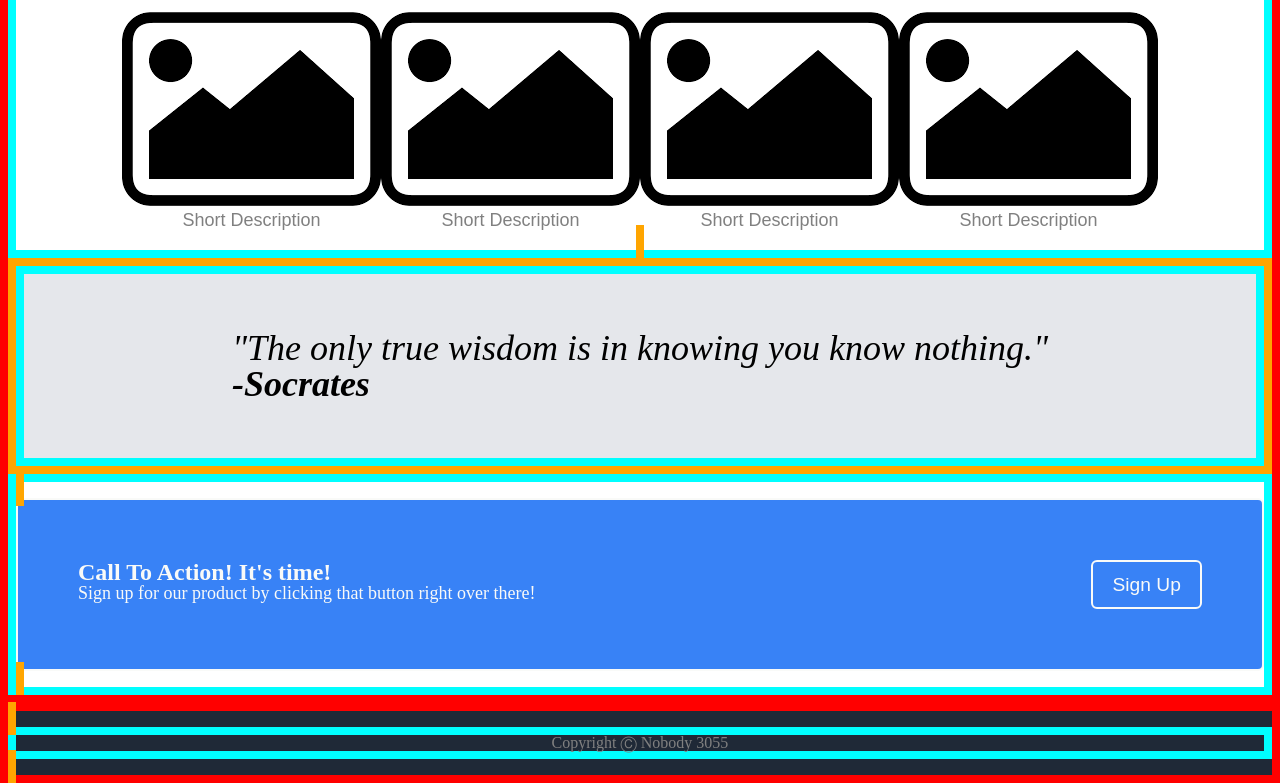
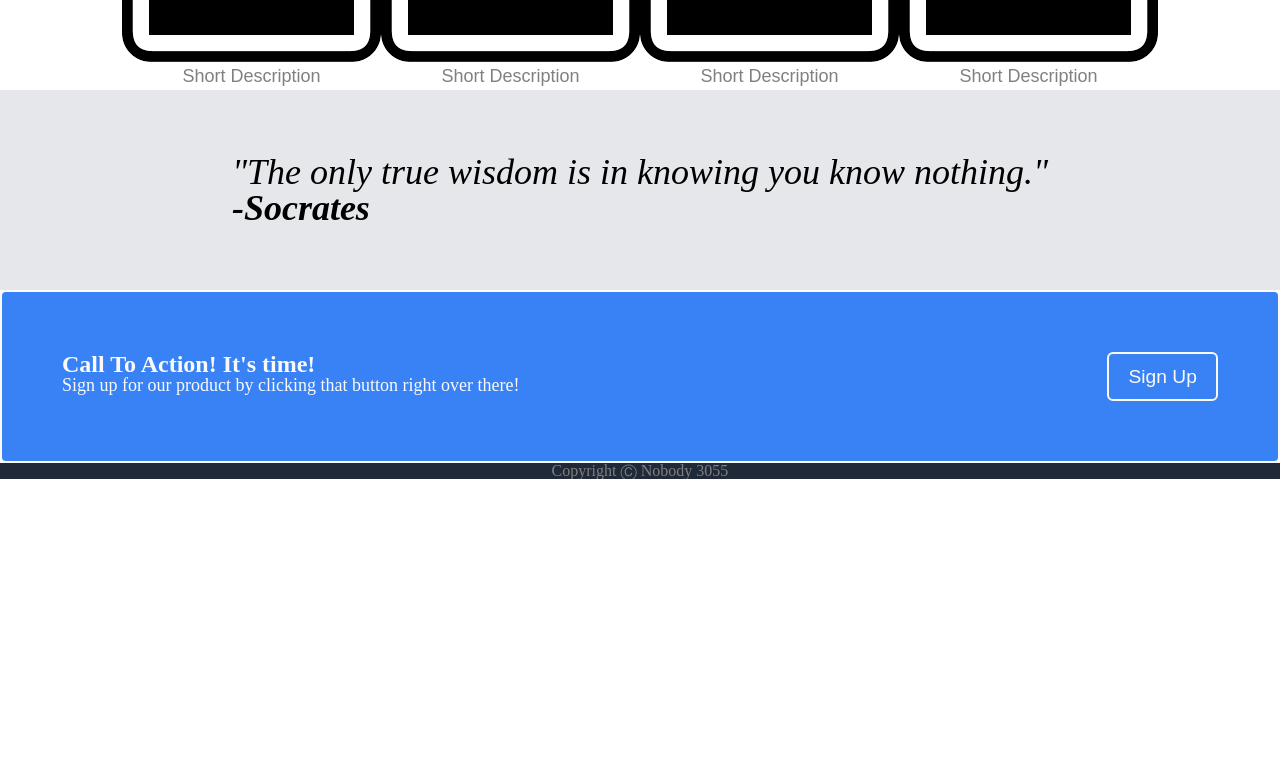
Before and after one commit to OdinScriptKitty/Landing-Page-Example, a plain HTML site: page index.html in a window 1280 px wide. Shown: the part 621-1404 px from the top of the page. After the commit the page ends 1100 px from the top, so only its background shows below. Drawn offline with Linux system fonts and the light colour scheme.

Commit message:
Removed dev view

```diff
--- a/style.css
+++ b/style.css
@@ -63,7 +63,7 @@ p a, li a {
 
 
 
-DEV STYLES
+/* DEV STYLES
 
 body * {
     border: 1px soliid blue;
@@ -85,7 +85,7 @@ section{
     border: 8px solid cyan;
 }
  */
-
+ */
 
 
 /*STRUCTURE
```
